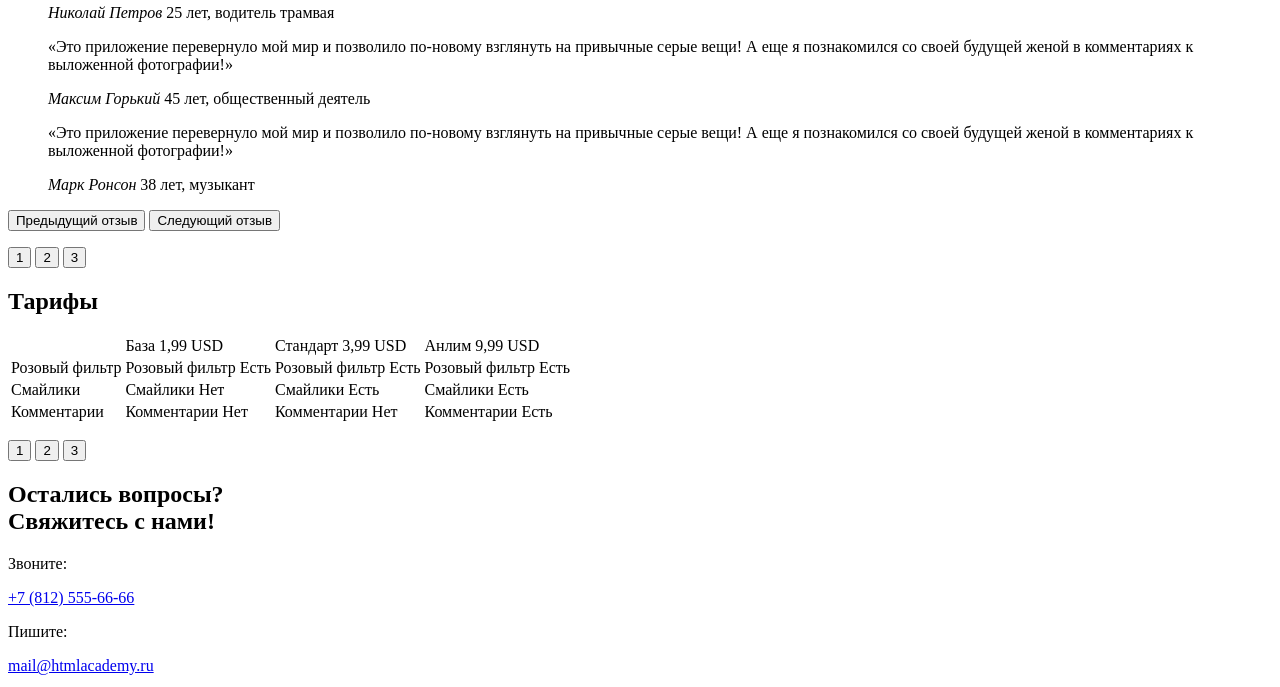
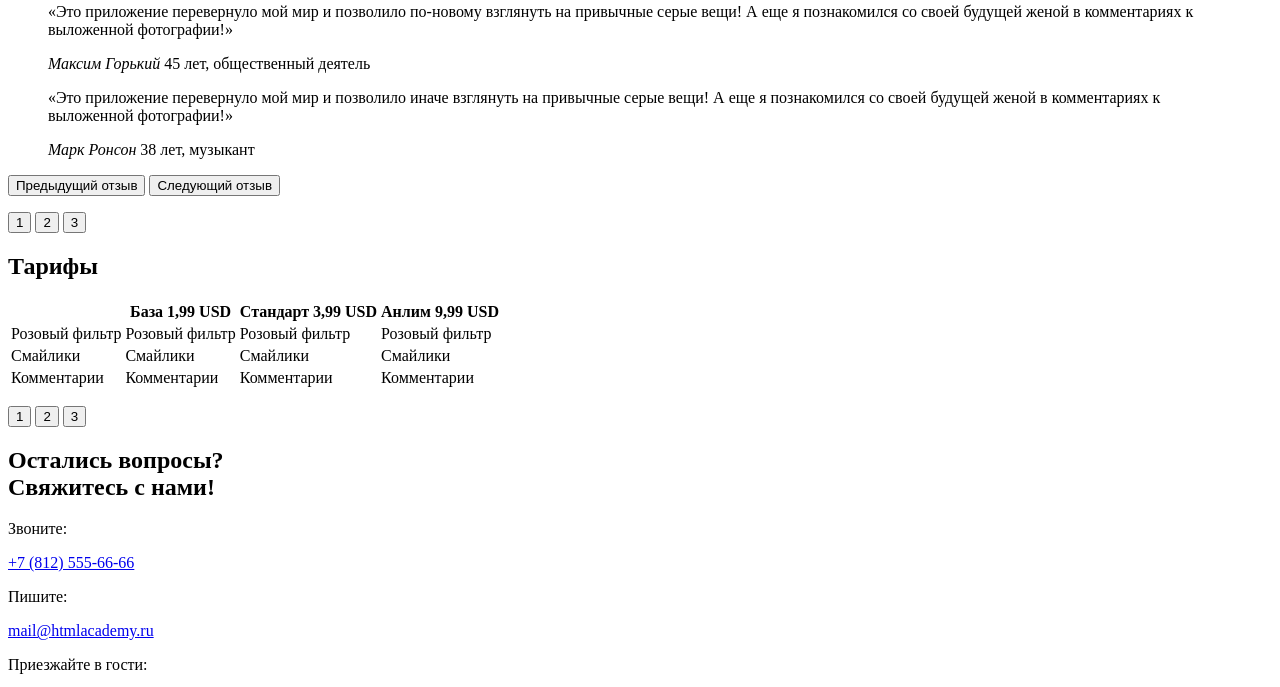
Before and after one commit to ChrisNikulina/1645059-pink-22, a website: page source/index.html in a window 1280 px wide. Shown: the part 1001-1688 px from the top of the page. Drawn offline with Linux system fonts and the light colour scheme.

Commit message:
внесла правки по замечаниям

```diff
--- a/source/index.html
+++ b/source/index.html
@@ -6,7 +6,7 @@
   </head>
   <body class="page__body">
     <header class="page-header">
-      <a class="page-header__logo" href="index.html"></a>
+      <a class="logo" href="index.html"></a>
       <nav class="main-nav">
         <button class="main-nav__toggle" type="button">
           <span class="visually-hidden">Открыть меню</span>
@@ -41,9 +41,7 @@
       <h1 class="visually-hidden">Приложение для смартфона "Пинк"</h1>
       <section class="store">
         <div class="store__wrapper">
-          <header class="store__header">
           <h2 class="store__slogan">Взгляните на жизнь иначе!</h2>
-          </header>
           <a href="#" class="button">Скачать приложение</a>
           <ul class="store__list">
             <li class="store__item">
@@ -61,11 +59,13 @@
       </section>
       <section class="advantages">
         <div class="advantages__wrapper">
-              <h2 class="advantages__heading">Устали от серости мегаполиса?</h2>
-              <h2 class="advantages__heading">
+          <div class="advantages__heading">
+            <p class="advantages__slogan">Устали от серости мегаполиса?</p>
+            <p class="advantages__slogan">
               Нам есть, что вам<br>
               предложить!
-              </h2>
+            </p>
+          </div>
           <div class="advantages__inner">
             <h2 class="visually-hidden">Наше предложение</h2>
               <ul class="advantages__list">
@@ -89,19 +89,13 @@
                 </li>
               </ul>
             </div>
-            </div>
-          </section>
-
-          <div class="research">
             <div class="research__inner">
-              <section class="research__item">
               <h2 class="research__title">Эффект на&nbsp;24 часа!</h2>
               <p class="research__text">Британские ученые провели исследования и доказали, что положительный эффект от использования приложения длится целые сутки!</p>
               <a class="research__link" href="#">Узнать больше об исследовании</a>
-              </section>
             </div>
           </div>
-
+      </section>
       <section class="reviews">
         <div class="reviews__wrapper slider">
           <h2 class="reviews__title visually-hidden">Отзывы о нас</h2>
@@ -122,13 +116,13 @@
             </blockquote>
             <blockquote class="reviews__item slider__item">
               <p class="reviews__text">
-                    <q>Это приложение перевернуло мой мир и позволило по-новому взглянуть на привычные серые вещи! А еще я познакомился со своей будущей женой в комментариях к выложенной фотографии!</q>
+                <q>Это приложение перевернуло мой мир и позволило иначе взглянуть на привычные серые вещи! А еще я познакомился со своей будущей женой в комментариях к выложенной фотографии!</q>
               </p>
               <cite class="reviews__author-name">Марк Ронсон</cite>
               <span class="reviews__author-info">38 лет, музыкант</span>
             </blockquote>
-                <button class="reviews__prev" type="button">Предыдущий отзыв</button>
-                <button class="reviews__next" type="button">Следующий отзыв</button>
+              <button class="reviews__button--prev" type="button">Предыдущий отзыв</button>
+              <button class="reviews__button--next" type="button">Следующий отзыв</button>
           </div>
             <p class="reviews__toggles slider__toggles">
               <button class="slider__toggle slider__toggle--current" type="button">1</button>
@@ -141,94 +135,61 @@
         <h2 class="price__title visually-hidden">Тарифы</h2>
           <table class="price__table">
             <tbody>
-                <tr class="price__row-1">
-                  <td class="price__header price__header--empty"></td>
-                  <td class="price__header">
-                    <div class="price__choice">
+              <tr class="price__row">
+                <th class="price__header price__header--empty"></th>
+                <th class="price__header">
                   <span class="price__name">База</span>
                   <span class="price__cost">1,99 USD</span>
-                    </div>
-                  </td>
-                  <td class="price__header price__header--hit">
-                    <div class="price__choice">
+                </th>
+                <th class="price__header price__header--hit">
                   <span class="price__name">Стандарт</span>
                   <span class="price__cost">3,99 USD</span>
-                    </div>
-                  </td>
-                  <td class="price__header">
-                    <div class="price__choice">
+                </th>
+                <th class="price__header">
                   <span class="price__name">Анлим</span>
                   <span class="price__cost">9,99 USD</span>
-                    </div>
+                </th>
+              </tr>
+              <tr class="price__row">
+                <td class="price__option price__option--empty">
+                  Розовый фильтр
+                </td>
+                <td class="price__option price__option--inner price__option--check">
+                  Розовый фильтр
+                </td>
+                <td class="price__option price__option--inner price__option--check">
+                  Розовый фильтр
+                </td>
+                <td class="price__option price__option--inner price__option--check">
+                  Розовый фильтр
                 </td>
               </tr>
-                <tr class="price__row-2">
-                  <td class="price__header price__header--empty">
-                    <span class="tariff-option">Розовый фильтр</span>
+              <tr class="price__row">
+                <td class="price__option price__option--empty">
+                  Смайлики
                 </td>
-                  <td class="price__header">
-                    <div class="price__wrapper">
-                      <span class="tariff-option--on">Розовый фильтр</span>
-                      <span class="icon icon-yes">Есть</span>
-                    </div>
+                <td class="price__option price__option--inner price__option--uncheck">
+                  Смайлики
                 </td>
-                  <td class="price__header price__header--hit">
-                    <div class="price__wrapper">
-                      <span class="tariff-option--on">Розовый фильтр</span>
-                      <span class="icon icon-yes">Есть</span>
-                    </div>
+                <td class="price__option price__option--inner price__option--check">
+                  Смайлики
                 </td>
-                  <td class="price__header">
-                    <div class="price__wrapper">
-                      <span class="tariff-option--on">Розовый фильтр</span>
-                      <span class="icon icon-yes">Есть</span>
-                    </div>
+                <td class="price__option price__option--inner price__option--check">
+                  Смайлики
                 </td>
               </tr>
-                <tr class="price__row-3">
-                  <td class="price__header price__header--empty">
-                    <span class="tariff-option">Смайлики</span>
+              <tr class="price__row">
+                <td class="price__option price__option--empty">
+                  Комментарии
                 </td>
-                  <td class="price__header">
-                    <div class="price__wrapper">
-                      <span class="tariff-option--on">Смайлики</span>
-                      <span class="icon icon-no">Нет</span>
-                    </div>
+                <td class="price__option price__option--inner price__option--uncheck">
+                  Комментарии
                 </td>
-                  <td class="price__header price__header--hit">
-                    <div class="price__wrapper">
-                      <span class="tariff-option--on">Смайлики</span>
-                      <span class="icon icon-yes">Есть</span>
-                    </div>
+                <td class="price__option price__option--inner price__option--uncheck">
+                  Комментарии
                 </td>
-                  <td class="price__header">
-                    <div class="price__wrapper">
-                      <span class="tariff-option--on">Смайлики</span>
-                      <span class="icon icon-yes">Есть</span>
-                    </div>
-                  </td>
-                </tr>
-                <tr class="price__row-4">
-                  <td class="price__header price__header--empty">
-                    <span class="tariff-option">Комментарии</span>
-                  </td>
-                  <td class="price__header">
-                    <div class="price__wrapper">
-                      <span class="tariff-option--on">Комментарии</span>
-                      <span class="icon icon-no">Нет</span>
-                    </div>
-                  </td>
-                  <td class="price__header price__header--hit">
-                    <div class="price__wrapper">
-                      <span class="tariff-option--on">Комментарии</span>
-                      <span class="icon icon-no">Нет</span>
-                    </div>
-                  </td>
-                  <td class="price__header">
-                    <div class="price__wrapper">
-                      <span class="tariff-option--on">Комментарии</span>
-                      <span class="icon icon-yes">Есть</span>
-                    </div>
+                <td class="price__option price__option--inner price__option--check">
+                  Комментарии
                 </td>
               </tr>
             </tbody>
@@ -268,11 +229,7 @@
     </main>
     <footer class="page-footer">
       <div class="page-footer__wrapper">
-        <div class="page-footer__logo">
-          <a class="logo-link" href="#">
-            <img src="img/logotype-blue-tablet.svg" width="145" height="40" alt="logotype-footer">
-          </a>
-        </div>
+        <a class="logo" href="#"></a>
         <div class="page-footer__social social">
           <ul class="social__list">
             <li class="social__item">
@@ -294,3 +251,4 @@
     </footer>
 
   </body>
+</html>
```
Lines whose indentation alone changed are shown as unchanged.
